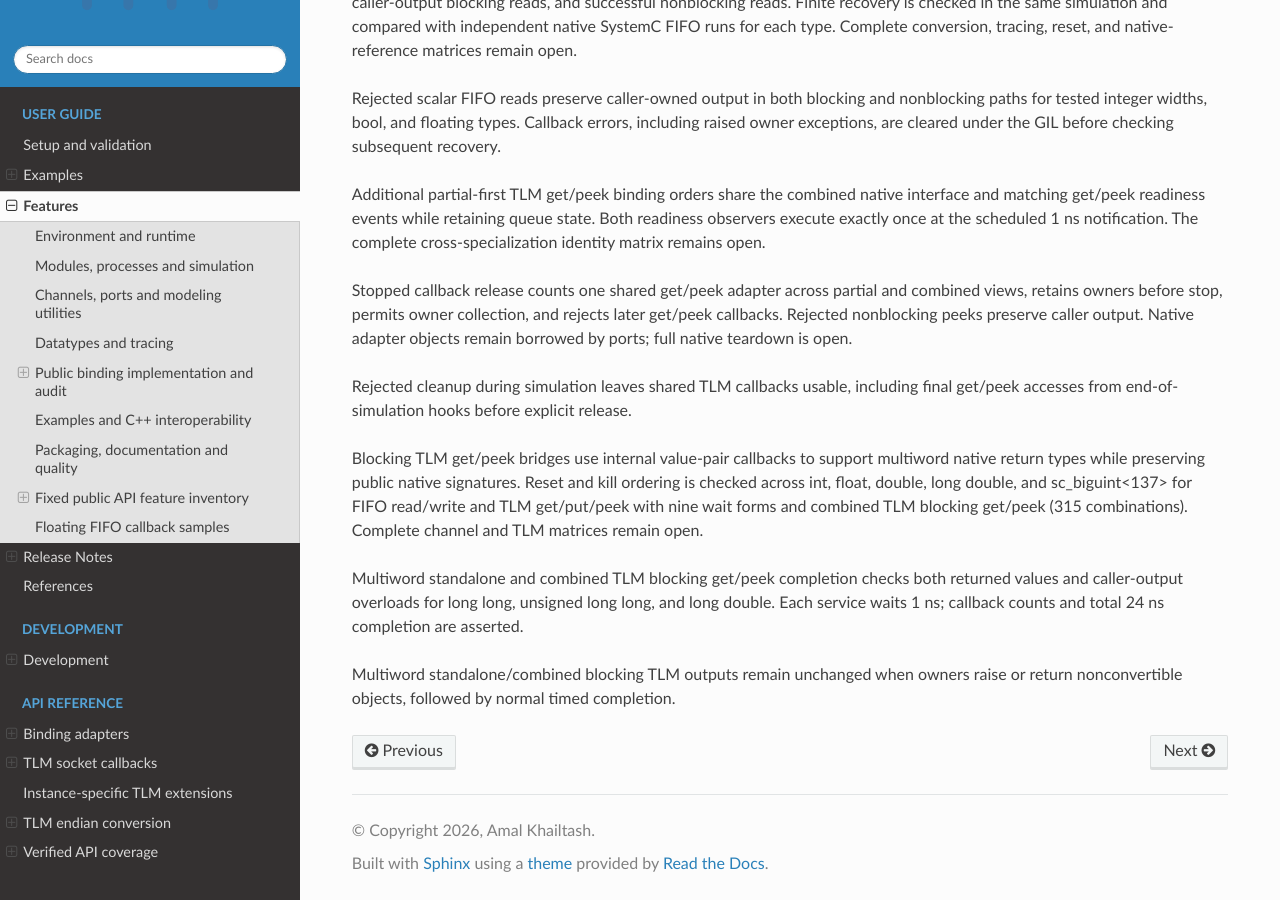
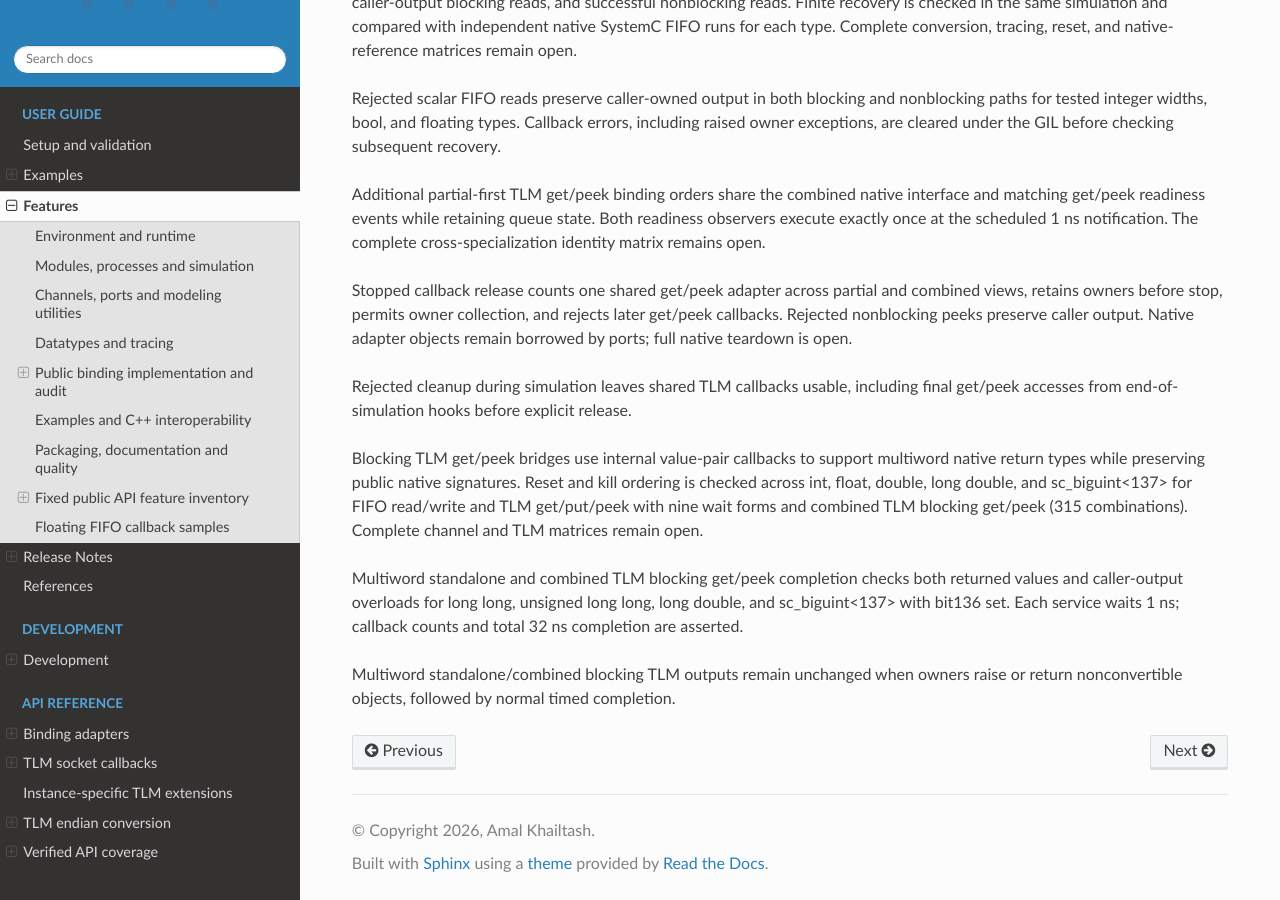
Before and after one commit to amal-khailtash/pysystemc, a Sphinx documentation site: the page built from docs/intro/features.rst, in a window 1280 px wide and 900 px high, scrolled down 27159 px. Built offline with Sphinx 7.4.7 and the Read the Docs theme 3.1.0, drawn with Linux system fonts in a browser that asks for light colours.

Commit message:
test: verify wide TLM blocking completion values

```diff
--- a/docs/intro/features.rst
+++ b/docs/intro/features.rst
@@ -1152,8 +1152,9 @@ sc_biguint<137> for FIFO read/write and TLM get/put/peek with nine wait forms
 and combined TLM blocking get/peek (315 combinations). Complete channel and TLM matrices remain open.
 
 Multiword standalone and combined TLM blocking get/peek completion checks both returned values
-and caller-output overloads for long long, unsigned long long, and long double.
-Each service waits 1 ns; callback counts and total 24 ns completion are asserted.
+and caller-output overloads for long long, unsigned long long, long double, and sc_biguint<137> with bit136
+set.
+Each service waits 1 ns; callback counts and total 32 ns completion are asserted.
 
 Multiword standalone/combined blocking TLM outputs remain unchanged when owners
 raise or return nonconvertible objects, followed by normal timed completion.
```
Also changed, not shown: CHANGELOG.md (+1 -1 lines), 1 other file.
